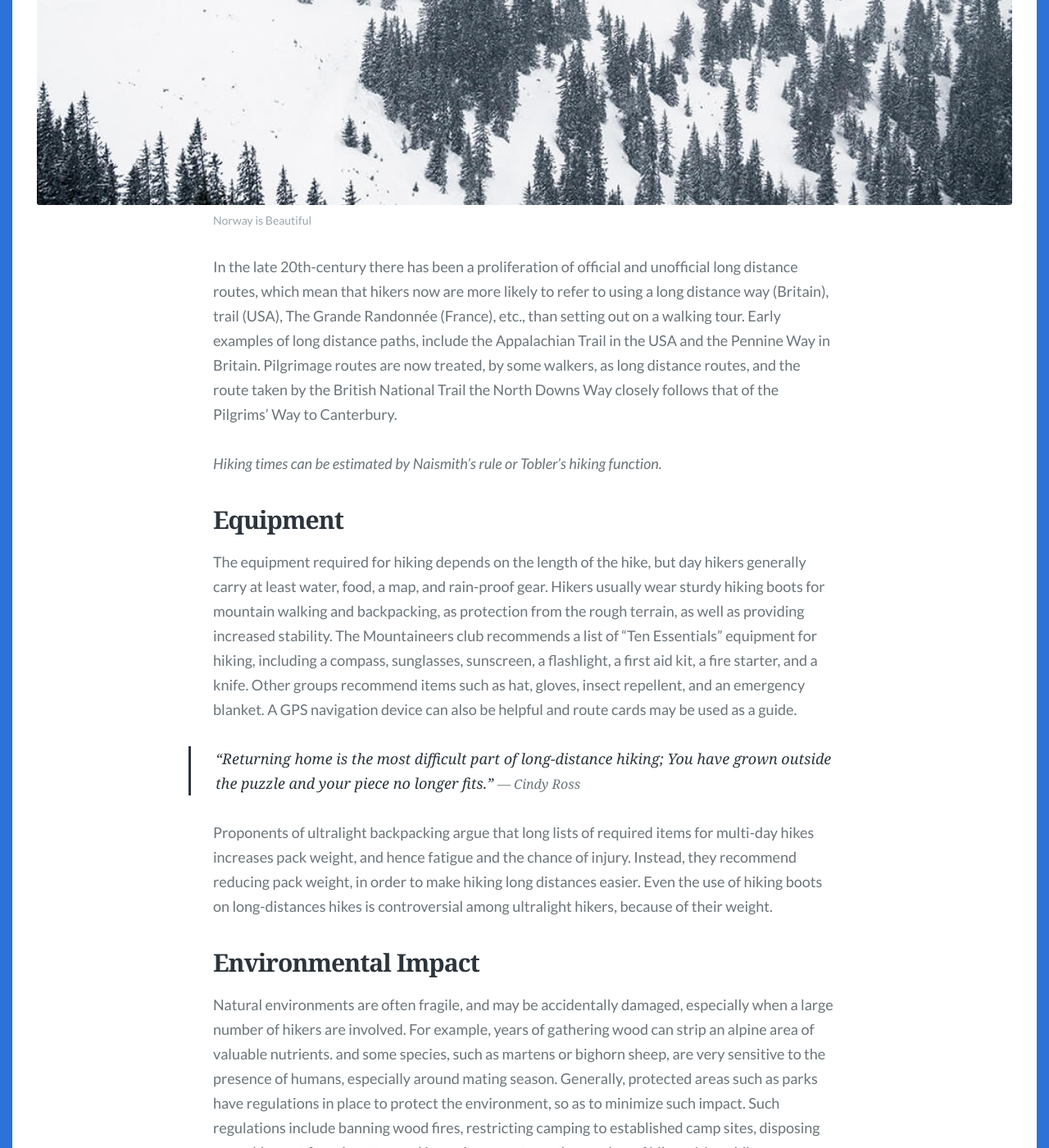
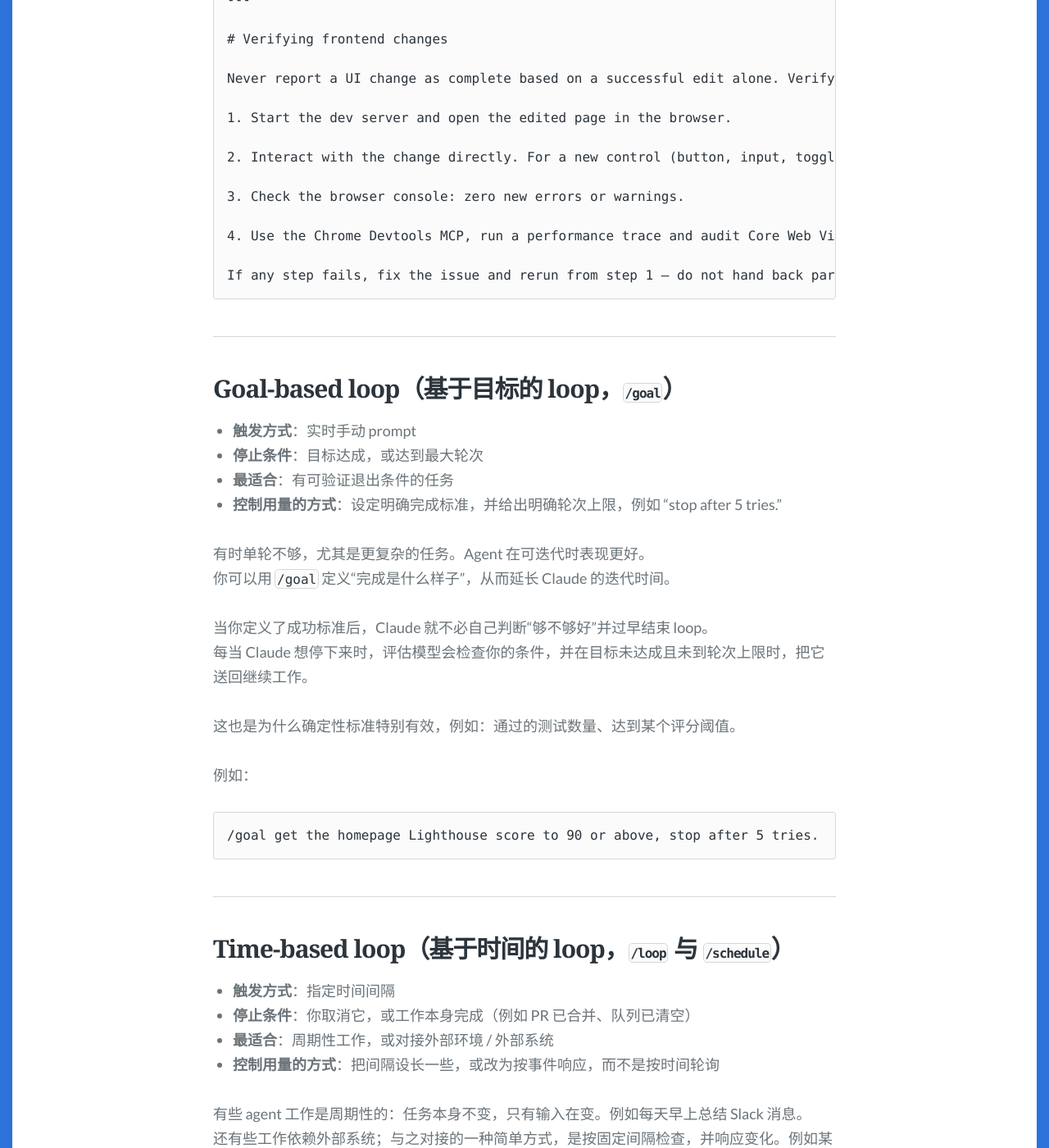
Before and after one commit to yangjj-iso/yangjj-iso.github.io, a Jekyll site: the page built from _posts/2019-01-03-basic-rules-for-walking-in-the-mountains.md, in a window 1280 px wide and 1400 px high, scrolled down 2438 px. Shown: the whole window at 82% size. Built offline with Jekyll 4.4.1, drawn with Linux system fonts in a browser that asks for light colours; some web fonts are replaced; comment, search, counter and statistics services are not loaded; some of the changed text lies outside the part shown.

Commit message:
Update 2019-01-03-basic-rules-for-walking-in-the-mountains.md

````diff
--- a/_posts/2019-01-03-basic-rules-for-walking-in-the-mountains.md
+++ b/_posts/2019-01-03-basic-rules-for-walking-in-the-mountains.md
@@ -7,33 +7,182 @@ feature_image: images/mountain.jpg
 tags: [tips, work]
 ---
 
-In the *United States, Canada, the Republic of Ireland, and United Kingdom,* **hiking** refers to walking outdoors on a trail, or off trail, for recreational purposes. A day hike refers to a hike that can be completed in a single day. However, in the United Kingdom, the word walking is also used, as well as rambling, while walking in mountainous areas is called hillwalking. In Northern England, Including the Lake District and Yorkshire Dales, fellwalking describes hill or mountain walks, as fell is the common word for both features there.
+# 入门：Loop（循环）
 
-<!--more-->
+> 原文来源：[ClaudeDevs on X](https://x.com/ClaudeDevs/status/2074208949205881033)
+> 说明：本文为中文翻译，命令、原语名与代码标识符保持英文原文。
 
-Hiking can sometimes involves bushwhacking and hiking is sometimes referred to as such. This specifically refers to difficult walking through dense forest, undergrowth, or bushes, where forward progress requires pushing vegetation aside. In extreme cases of bushwhacking, where the vegetation is so dense that human passage is impeded, a machete is used to clear a pathway. The Australian term bushwalking refers to both on and off-trail hiking. Common terms for hiking used by [New Zealanders](https://en.wikipedia.org/wiki/New_Zealand) are tramping (particularly for overnight and longer trips), walking or bushwalking. Trekking is the preferred word used to describe multi-day hiking in the mountainous regions of India, Pakistan, Nepal, North America, South America, Iran and in the highlands of East Africa. Hiking a long-distance trail from end-to-end is also referred to as trekking and as thru-hiking in some places. In North America, multi-day hikes, usually with camping, are referred to as [backpacking](https://en.wikipedia.org/wiki/Backpacking_(wilderness)).
+最近大家谈得比较多的是“设计 loop”，而不是只给 coding agent 写 prompt。如果你在 X 上花点时间找“loop 到底是什么”，会看到好几种不同说法。
 
-## Long Distance Hiking
+在 Claude Code 团队里，我们把 **loop** 定义为：
 
-Frequently nowadays long distance hikes (walking tours) are undertaken along long distance paths, including the National Trails in England and Wales, the National Trail System in the USA and The Grande Randonnée (France), Grote Routepaden, or Lange-afstand-wandelpaden (Holland), Grande Rota (Portugal), Gran Recorrido (Spain) is a network of long-distance footpaths in Europe, mostly in France, Belgium, the Netherlands and Spain. There are extensive networks in other European countries of long distance trails, as well as in Canada, Australia, New Zealand, Nepal, and to a lesser extent other Asiatic countries, like Turkey, Israel, and Jordan. In the Alps of Austria, Slovenia, Switzerland, Germany, France, and Italy walking tours are often made from 'hut-to-hut', using an extensive system of mountain huts.
+> Agent 不断重复执行一轮轮工作，直到满足某个停止条件。
 
-{% include image_full.html imageurl="/images/mountain-2.jpg" title="Mountain" caption="Norway is Beautiful" %}
+我们会按下面几个维度，把 loop 分成几类：
 
-In the late 20th-century there has been a proliferation of official and unofficial long distance routes, which mean that hikers now are more likely to refer to using a long distance way (Britain), trail (USA), The Grande Randonnée (France), etc., than setting out on a walking tour. Early examples of long distance paths, include the Appalachian Trail in the USA and the Pennine Way in Britain. Pilgrimage routes are now treated, by some walkers, as long distance routes, and the route taken by the British National Trail the North Downs Way closely follows that of the Pilgrims' Way to Canterbury.
+- 如何被触发
+- 如何停止
+- 使用了哪种 Claude Code 原语
+- 最适合哪类任务
 
-*Hiking times can be estimated by Naismith's rule or Tobler's hiking function.*
+下文会讲主要的 loop 类型、各自适用场景，以及如何在保证代码质量的同时控制 token 用量。
+并不是所有任务都需要复杂 loop；应优先选择最简单的方案，并有选择地使用这些模式。
 
-## Equipment
+---
 
-The equipment required for hiking depends on the length of the hike, but day hikers generally carry at least water, food, a map, and rain-proof gear. Hikers usually wear sturdy hiking boots for mountain walking and backpacking, as protection from the rough terrain, as well as providing increased stability. The Mountaineers club recommends a list of "Ten Essentials" equipment for hiking, including a compass, sunglasses, sunscreen, a flashlight, a first aid kit, a fire starter, and a knife. Other groups recommend items such as hat, gloves, insect repellent, and an emergency blanket. A GPS navigation device can also be helpful and route cards may be used as a guide.
+## Turn-based loops（按轮次的 loop）
 
->“Returning home is the most difficult part of long-distance hiking; You have grown outside the puzzle and your piece no longer fits.”
-><cite>― Cindy Ross</cite>
+- **触发方式**：用户 prompt
+- **停止条件**：Claude 判断任务已完成，或需要额外上下文
+- **最适合**：较短任务，且不属于固定流程或定期任务
+- **控制用量的方式**：写得更具体的 prompt；用 skills 改进验证，减少轮次
 
-Proponents of ultralight backpacking argue that long lists of required items for multi-day hikes increases pack weight, and hence fatigue and the chance of injury. Instead, they recommend reducing pack weight, in order to make hiking long distances easier. Even the use of hiking boots on long-distances hikes is controversial among ultralight hikers, because of their weight.
+你发出的每一条 prompt，都会启动一个由你主导每一轮的手动 loop。
+Claude 会收集上下文、采取行动、检查结果，必要时再重复，最后给出回复。我们把这个过程叫作 **agentic loop**。
 
-## Environmental Impact
+例如：你让 Claude 做一个点赞按钮。它会读代码、修改、跑测试，然后交回它认为可用的结果。
+接着你人工检查，再写下一条 prompt。
 
-Natural environments are often fragile, and may be accidentally damaged, especially when a large number of hikers are involved. For example, years of gathering wood can strip an alpine area of valuable nutrients. and some species, such as martens or bighorn sheep, are very sensitive to the presence of humans, especially around mating season. Generally, protected areas such as parks have regulations in place to protect the environment, so as to minimize such impact. Such regulations include banning wood fires, restricting camping to established camp sites, disposing or packing out faecal matter, and imposing a quota on the number of hikers. Many hikers espouse the philosophy of Leave No Trace, following strict practices on dealing with food waste, food packaging, and other impact on the environment.
+你可以把手动验证步骤写进 `SKILL.md`，让 Claude 自己做更多端到端检查，从而改进验证环节。
+这应包含工具或连接器，让 Claude 能看到、测量或交互结果。检查越定量，Claude 越容易自我验证。
 
-Human waste is often a major source of environmental impact from hiking, and can contaminate the watershed and make other hikers ill. 'Catholes' dug 10 to 25 cm (4 to 10 inches) deep, depending on local soil composition and covered after use, at least 60 m (200 feet) away from water sources and trails, are recommended to reduce the risk of bacterial contamination. [ [Source](https://en.wikipedia.org/wiki/Hiking) ]
+例如，你可以在 `SKILL.md` 中这样写：
+
+```markdown
+---
+name: verify-frontend-change
+description: Verify any UI change end-to-end before declaring it done.
+---
+
+# Verifying frontend changes
+
+Never report a UI change as complete based on a successful edit alone. Verify it the way a human reviewer would:
+
+1. Start the dev server and open the edited page in the browser.
+
+2. Interact with the change directly. For a new control (button, input, toggle): click it, confirm the expected state change, and screenshot before/after.
+
+3. Check the browser console: zero new errors or warnings.
+
+4. Use the Chrome Devtools MCP, run a performance trace and audit Core Web Vitals.
+
+If any step fails, fix the issue and rerun from step 1 — do not hand back partially verified work.
+```
+
+---
+
+## Goal-based loop（基于目标的 loop，`/goal`）
+
+- **触发方式**：实时手动 prompt
+- **停止条件**：目标达成，或达到最大轮次
+- **最适合**：有可验证退出条件的任务
+- **控制用量的方式**：设定明确完成标准，并给出明确轮次上限，例如 “stop after 5 tries.”
+
+有时单轮不够，尤其是更复杂的任务。Agent 在可迭代时表现更好。
+你可以用 `/goal` 定义“完成是什么样子”，从而延长 Claude 的迭代时间。
+
+当你定义了成功标准后，Claude 就不必自己判断“够不够好”并过早结束 loop。
+每当 Claude 想停下来时，评估模型会检查你的条件，并在目标未达成且未到轮次上限时，把它送回继续工作。
+
+这也是为什么确定性标准特别有效，例如：通过的测试数量、达到某个评分阈值。
+
+例如：
+
+```bash
+/goal get the homepage Lighthouse score to 90 or above, stop after 5 tries.
+```
+
+---
+
+## Time-based loop（基于时间的 loop，`/loop` 与 `/schedule`）
+
+- **触发方式**：指定时间间隔
+- **停止条件**：你取消它，或工作本身完成（例如 PR 已合并、队列已清空）
+- **最适合**：周期性工作，或对接外部环境 / 外部系统
+- **控制用量的方式**：把间隔设长一些，或改为按事件响应，而不是按时间轮询
+
+有些 agent 工作是周期性的：任务本身不变，只有输入在变。例如每天早上总结 Slack 消息。
+还有些工作依赖外部系统；与之对接的一种简单方式，是按固定间隔检查，并响应变化。例如某个 PR 可能收到 code review，或 CI 失败。
+
+这时可以用 `/loop` 按间隔重新运行 prompt。例如：
+
+```bash
+/loop 5m check my PR, address review comments, and fix failing CI
+```
+
+`/loop` 运行在你的电脑上；电脑关掉，它就停。
+你也可以用 `/schedule` 创建 routine，把 loop 挪到云端。
+
+---
+
+## Proactive loops（主动式 loop）
+
+- **触发方式**：事件或定时任务，实时不需要人在场
+- **停止条件**：每个任务在目标达成时退出；routine 本身会一直运行，直到你关掉
+- **最适合**：定义清晰、持续流入的工作：bug 报告、issue 分诊、迁移、依赖升级等
+- **控制用量的方式**：把 routine 路由到更小、更快的模型；判断型决策再使用最强模型
+
+上面这些原语，再结合 Claude Code 的其他能力，例如 auto mode 和 dynamic workflows（research preview），可以组合成适合长时间运行的 loop。
+
+例如，处理持续进来的反馈时，你可以这样组合：
+
+- 用 `/schedule`（research preview）运行 routine，检查是否有新报告
+- 用 `/goal` 定义完成标准，并用 skills 写清如何验证
+- 用 dynamic workflows 编排多个 agent：分诊报告、修复问题、审查修复
+- 用 auto mode 让 routine 在不反复征求权限的情况下继续运行
+
+合起来，一条 prompt 可能是：
+
+```bash
+/schedule every hour: check the project-feedback channel for bug reports. /goal: don't stop until every report found this run is triaged, actioned, and responded to. When fixing a bug, use a workflow to explore three solutions in parallel worktrees and have a judge adversarially review them.
+```
+
+---
+
+## 维护代码质量
+
+loop 输出质量取决于它周围的系统。设计系统时：
+
+- **保持代码库本身干净**：Claude 会跟随你代码库中已有的模式与约定。
+- **给 Claude 自我验证的方式**：用 skills 把“什么叫好”编码成团队标准。
+- **让文档容易触达**：框架与库文档应包含最新最佳实践。
+- **用第二个 agent 做 code review**：带有全新上下文的 reviewer 偏见更小，也不容易被主 agent 的推理过程影响。你可以使用内置 `/code-review` skill，或 GitHub 的 Code Review。
+
+当某次结果达不到标准时，不要只修这一次问题；尽量把它编码进系统，让后续所有迭代都受益。
+
+---
+
+## 管理 token 用量
+
+要控制 token 用量，loop 需要有清晰边界：
+
+- **为任务选择合适的原语和模型**：小任务不需要多个 agent 或多个 loop。有些任务可以用更便宜、更快的模型。
+- **定义清晰的成功与停止条件**：明确“完成是什么样子”，让 Claude 更快到达解，但不要过早停。
+- **大规模运行前先做试点**：dynamic workflows 可能生成上百个 agent。先在一小块工作上估算用量。
+- **确定性工作用脚本**：跑脚本通常比逐步推理更便宜。例如 PDF skill 可以直接附带填表脚本，让 Claude 每次运行脚本，而不是每次重写代码。
+- **不要比需要的更频繁地跑 routine**：把间隔匹配到你观察对象的实际变化频率。
+- **检查用量**：`/usage` 会按 skills、subagents、MCPs 拆分近期用量；无参数的 `/goal` 会显示目前的轮次与 token 用量；`/workflows` 会显示每个 agent 的 token 用量，并且你可以随时停掉某个 agent。
+
+---
+
+## 如何开始
+
+总结如下：
+
+| Loop 类型 | 你交接出去的是什么 | 适用时机 | 优先使用 |
+|---|---|---|---|
+| Turn-based | 检查（the check） | 你在探索或做决策 | 自定义 verification skills |
+| Goal-based | 停止条件（the stop condition） | 你清楚“完成是什么样子” | `/goal` |
+| Time-based | 触发器（the trigger） | 工作发生在项目外，且按计划进行 | `/loop`、`/schedule` |
+| Proactive | prompt 本身 | 工作是周期性的，且定义清晰 | 以上全部，以及 dynamic workflows |
+
+想开始使用 loop，先看你已经在做的工作。
+选一个你自己是瓶颈的任务，问自己能交出哪一部分：
+
+- 你能否写出验证检查？
+- 目标是否足够清晰？
+- 工作是否按计划到达？
+
+有想法后，就运行这个 loop，观察它在哪里卡住、在哪里越界，并大胆迭代它。
+
+更多信息，请阅读 Claude Code 文档中关于并行运行 agent 的内容，以及 `loop`、`schedule`、`goal` 和 dynamic workflows 相关页面。
````
